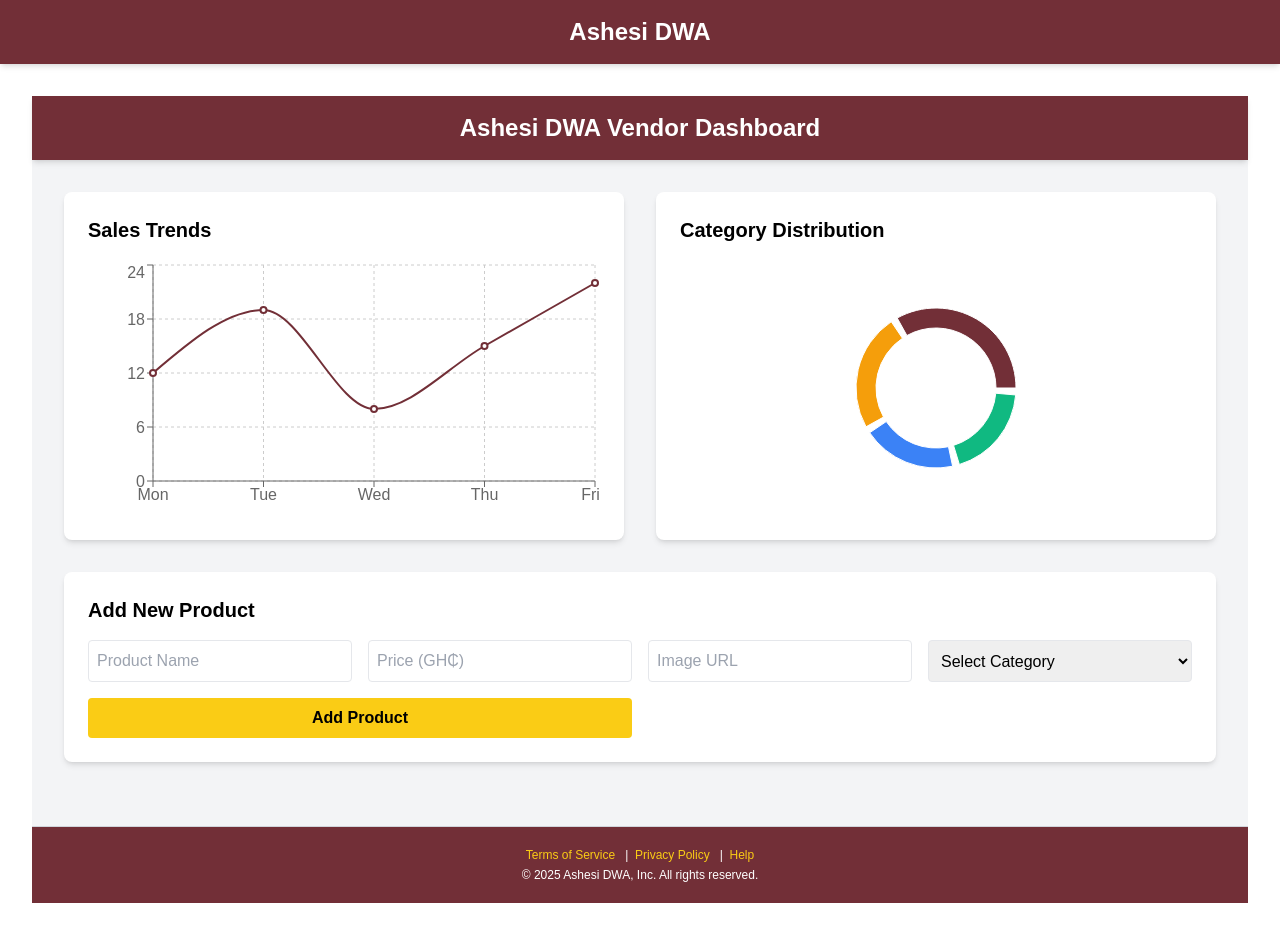
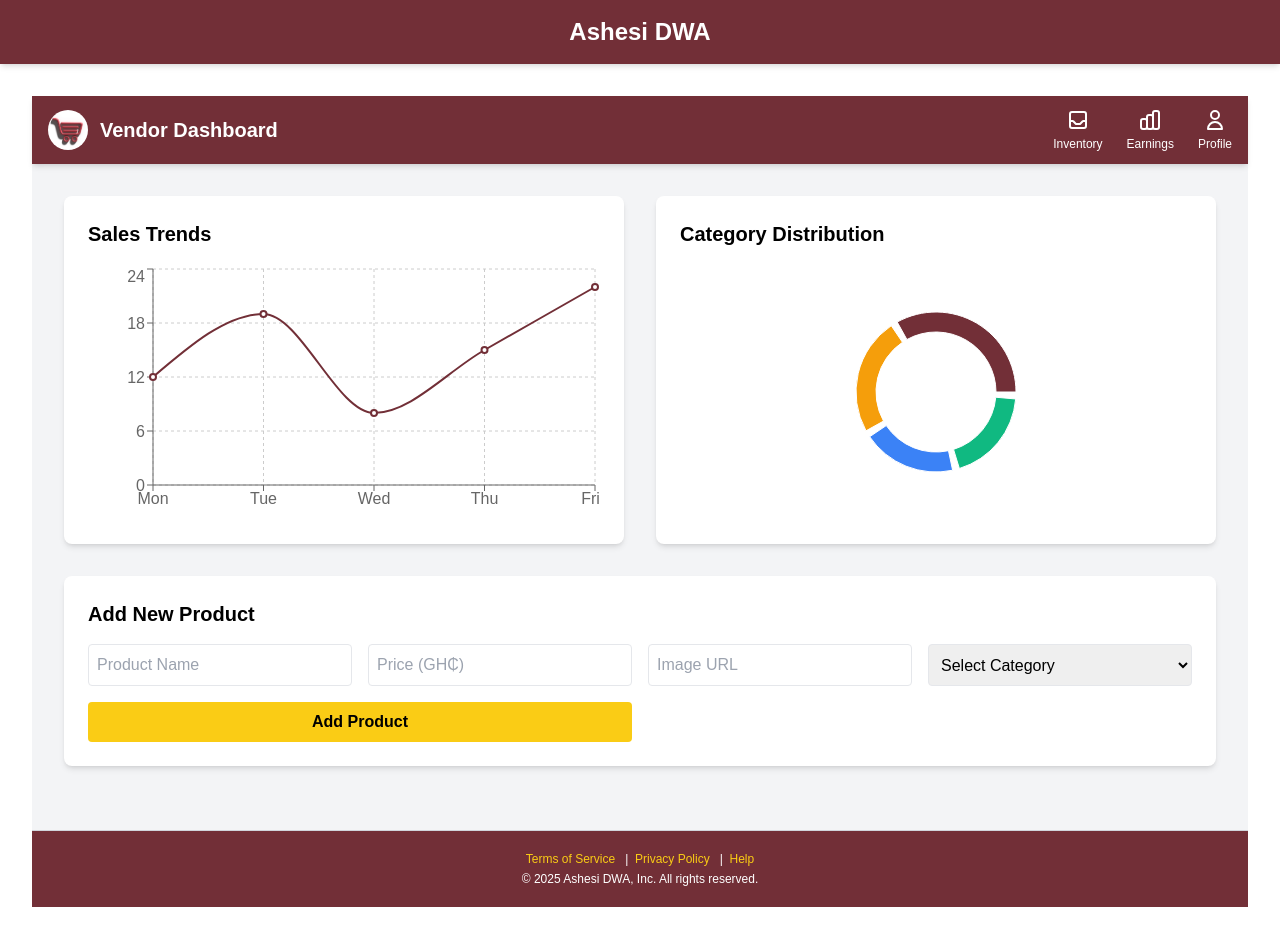
Before and after one commit to madstone0-0/dwa, a React (Vite) app in the folder frontend/: page /vendor-dashboard in a window 1280 px wide. Built offline with nearby package versions, Linux system fonts and the light colour scheme.

Commit message:
update vendor dashboard header

```diff
--- a/frontend/src/pages/VendorDashboard.tsx
+++ b/frontend/src/pages/VendorDashboard.tsx
@@ -1,5 +1,6 @@
 import React, { useState } from 'react';
 import { PieChart, Pie, Cell, LineChart, Line, XAxis, YAxis, CartesianGrid, Tooltip, ResponsiveContainer } from 'recharts';
+import { useNavigate } from 'react-router-dom';
 
 interface Product {
   id: number;
@@ -10,6 +11,7 @@ interface Product {
 }
 
 const VendorDashboard: React.FC = () => {
+    const navigate = useNavigate();
   const [products, setProducts] = useState<Product[]>([]);
   const [newProduct, setNewProduct] = useState({ name: '', price: '', image: '', category: '' });
   const [editingProduct, setEditingProduct] = useState<Product | null>(null);
@@ -61,9 +63,59 @@ const VendorDashboard: React.FC = () => {
   };
 
   return (
+
     <div className="min-h-screen bg-gray-100 flex flex-col">
-      <header className="bg-wine py-4 shadow-md flex justify-center" style={{ backgroundColor: '#722F37' }}>
-        <h1 className="text-white text-2xl font-bold">Ashesi DWA Vendor Dashboard</h1>
+       <header className="bg-wine shadow-md" style={{ backgroundColor: '#722F37' }}>
+        <div className="container mx-auto px-4 py-3">
+          <div className="flex items-center justify-between">
+            {/* Logo and Brand */}
+            <div className="flex items-center space-x-3 cursor-pointer" onClick={() => navigate('/landing')}>
+              <img
+                src="/src/assets/dwa-icon.jpg"
+                alt="DWA Logo"
+                className="h-10 w-10 object-cover rounded-full"
+              />
+              <h1 className="text-white text-xl font-bold">Vendor Dashboard</h1>
+            </div>
+
+            {/* Navigation Icons */}
+            <div className="flex items-center space-x-6">
+              {/* Inventory */}
+              <button
+                onClick={() => navigate('/inventory-management')}
+                className="text-white hover:text-yellow-400 transition-colors flex flex-col items-center"
+              >
+                <svg xmlns="http://www.w3.org/2000/svg" className="h-6 w-6" fill="none" viewBox="0 0 24 24" stroke="currentColor">
+                  <path strokeLinecap="round" strokeLinejoin="round" strokeWidth={2} d="M20 13V6a2 2 0 00-2-2H6a2 2 0 00-2 2v7m16 0v5a2 2 0 01-2 2H6a2 2 0 01-2-2v-5m16 0h-2.586a1 1 0 00-.707.293l-2.414 2.414a1 1 0 01-.707.293h-3.172a1 1 0 01-.707-.293l-2.414-2.414A1 1 0 006.586 13H4" />
+                </svg>
+                <span className="text-xs mt-1">Inventory</span>
+              </button>
+
+
+              {/* Earnings */}
+              <button
+                onClick={() => navigate('/sales-and-earnings')}
+                className="text-white hover:text-yellow-400 transition-colors flex flex-col items-center"
+              >
+                <svg xmlns="http://www.w3.org/2000/svg" className="h-6 w-6" fill="none" viewBox="0 0 24 24" stroke="currentColor">
+                  <path strokeLinecap="round" strokeLinejoin="round" strokeWidth={2} d="M9 19v-6a2 2 0 00-2-2H5a2 2 0 00-2 2v6a2 2 0 002 2h2a2 2 0 002-2zm0 0V9a2 2 0 012-2h2a2 2 0 012 2v10m-6 0a2 2 0 002 2h2a2 2 0 002-2m0 0V5a2 2 0 012-2h2a2 2 0 012 2v14a2 2 0 01-2 2h-2a2 2 0 01-2-2z" />
+                </svg>
+                <span className="text-xs mt-1">Earnings</span>
+              </button>
+
+              {/* Profile */}
+              <button
+                onClick={() => navigate('/user-profile')}
+                className="text-white hover:text-yellow-400 transition-colors flex flex-col items-center"
+              >
+                <svg xmlns="http://www.w3.org/2000/svg" className="h-6 w-6" fill="none" viewBox="0 0 24 24" stroke="currentColor">
+                  <path strokeLinecap="round" strokeLinejoin="round" strokeWidth={2} d="M16 7a4 4 0 11-8 0 4 4 0 018 0zM12 14a7 7 0 00-7 7h14a7 7 0 00-7-7z" />
+                </svg>
+                <span className="text-xs mt-1">Profile</span>
+              </button>
+            </div>
+          </div>
+        </div>
       </header>
 
       <main className="flex-grow p-8">
```
